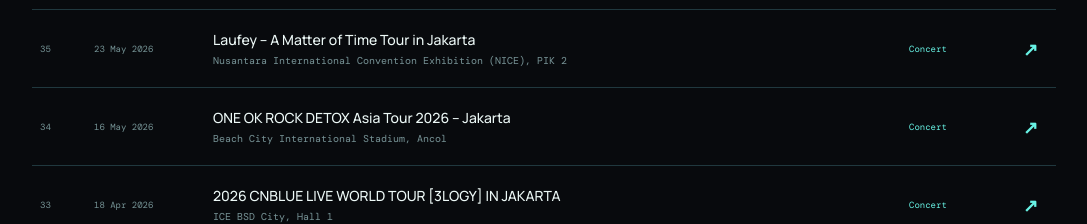
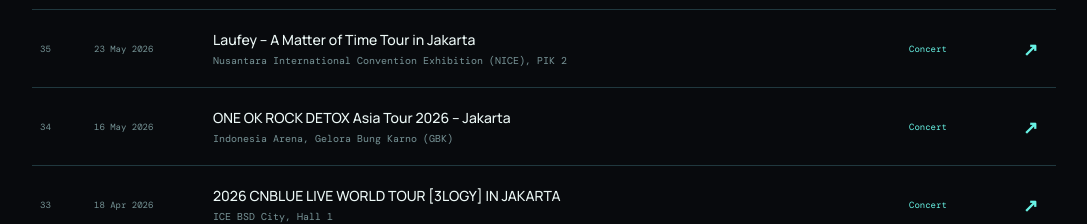
Before and after one commit to A-ksara/Xsaaa, a React (Vite) app: page / in a window 1280 px wide. Shown: the part 4960-5184 px from the top of the page, without its empty margins (96-1183 px from the left). Built offline with nearby package versions, Linux system fonts and the light colour scheme; a web font is replaced by a local one.

Commit message:
Confirm ONE OK ROCK venue as Indonesia Arena

```diff
--- a/src/App.jsx
+++ b/src/App.jsx
@@ -42,7 +42,7 @@ const events = [
   { n: 31, title: "2025-26 aespa LIVE TOUR – SYNK: aeXIS LINE – in JAKARTA",                    venue: "ICE BSD City, Hall 5–6",          date: "2026-04-04",                           cat: "Concert"     },
   { n: 32, title: "NCT WISH 1st CONCERT TOUR ‘INTO THE WISH : Our WISH’ IN JAKARTA",                         venue: "ICE BSD City, Hall 5",          date: "2026-04-11",                           cat: "Concert"     },
   { n: 33, title: "2026 CNBLUE LIVE WORLD TOUR [3LOGY] IN JAKARTA",                  venue: "ICE BSD City, Hall 1",          date: "2026-04-18",                           cat: "Concert"     },
-  { n: 34, title: "ONE OK ROCK DETOX Asia Tour 2026 – Jakarta",                      venue: "Beach City International Stadium, Ancol",         date: "2026-05-16",                           cat: "Concert"     },
+  { n: 34, title: "ONE OK ROCK DETOX Asia Tour 2026 – Jakarta",                      venue: "Indonesia Arena, Gelora Bung Karno (GBK)",         date: "2026-05-16",                           cat: "Concert"     },
   { n: 35, title: "Laufey – A Matter of Time Tour in Jakarta",  venue: "Nusantara International Convention Exhibition (NICE), PIK 2",              date: "2026-05-23",                           cat: "Concert"     },
   { n: 36, title: "BRI Jakarta International Java Jazz Festival 2026",         venue: "Nusantara International Convention Exhibition (NICE), PIK 2",              date: "2026-05-29", endDate: "2026-05-31",    cat: "Festival"    },
   { n: 37, title: "EXO PLANET #6 – EXhOrizon in JAKARTA", venue: "Indonesia Arena, Gelora Bung Karno (GBK)", date: "2026-06-06", endDate: "2026-06-07", cat: "Concert"},
```
